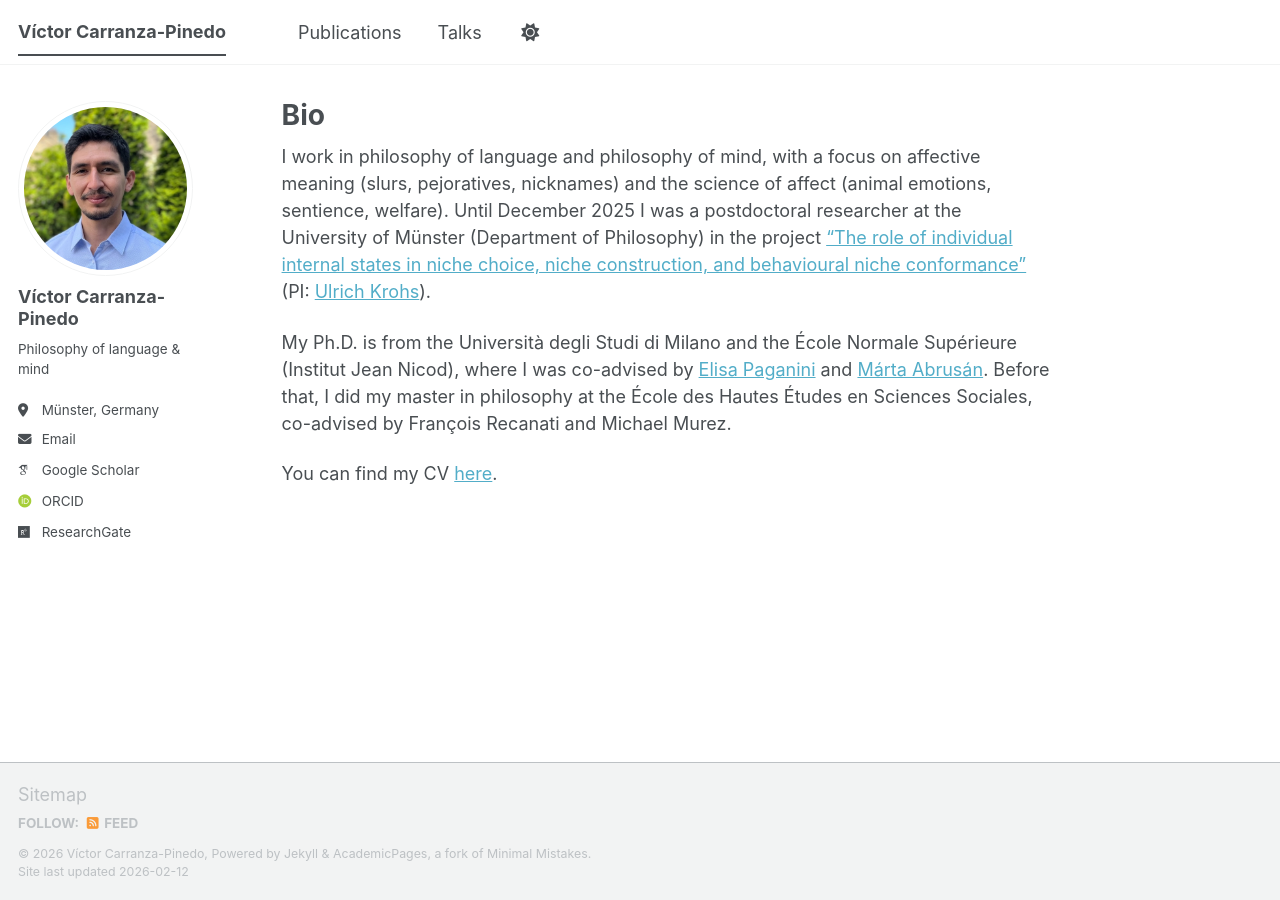
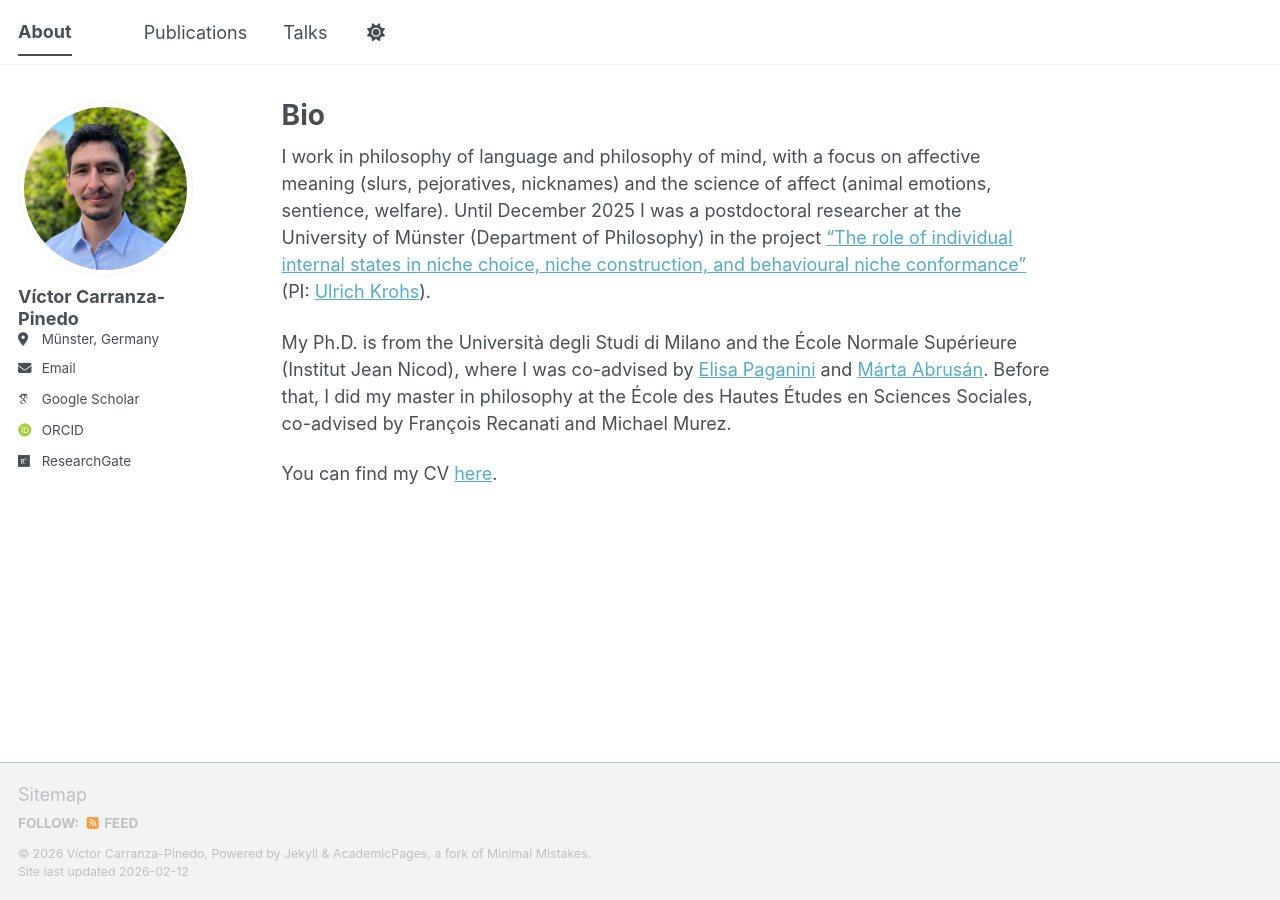
Before and after one commit to carranza-pinedo/carranza-pinedo.github.io, a Jekyll site: the page built from _pages/about.md, in a window 1280 px wide. Built offline with Jekyll 4.4.1, drawn with Linux system fonts in a browser that asks for light colours; some web fonts are replaced; a script bundle is joined from its source files by our own code; library files that are not in the unit come from our copies.

Commit message:
Update _config.yml

```diff
--- a/_config.yml
+++ b/_config.yml
@@ -9,7 +9,7 @@
 # Basic Site Settings
 locale                   : "en-US"
 site_theme               : "default" # The available themes options are "default", "air", "sunrise", "mint", "dirt" and "contrast"
-title                    : "Víctor Carranza-Pinedo"
+title                    : "About"
 title_separator          : "-"
 name                     : &name "Víctor Carranza-Pinedo"
 description              : &description "Your Name's academic portfolio"   # Update this with a general description of your site, this is the default if not overridden by a page
@@ -26,7 +26,7 @@ author:
   avatar           : "profile.jpeg"
   name             : "Víctor Carranza-Pinedo"
   pronouns         : # example: "she/her"
-  bio              : "Philosophy of language & mind"
+  bio              : #
   location         : "Münster, Germany"
   employer         : #
   uri              : # URL
```
